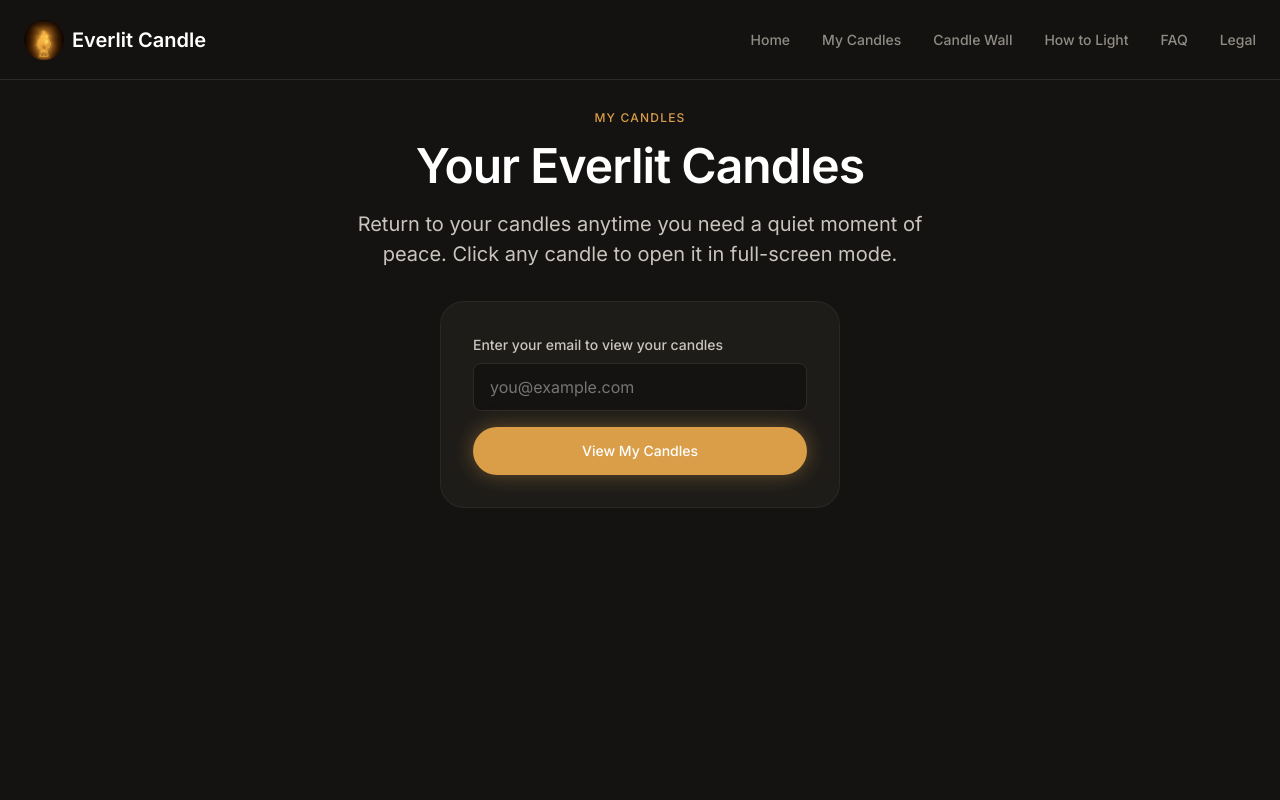
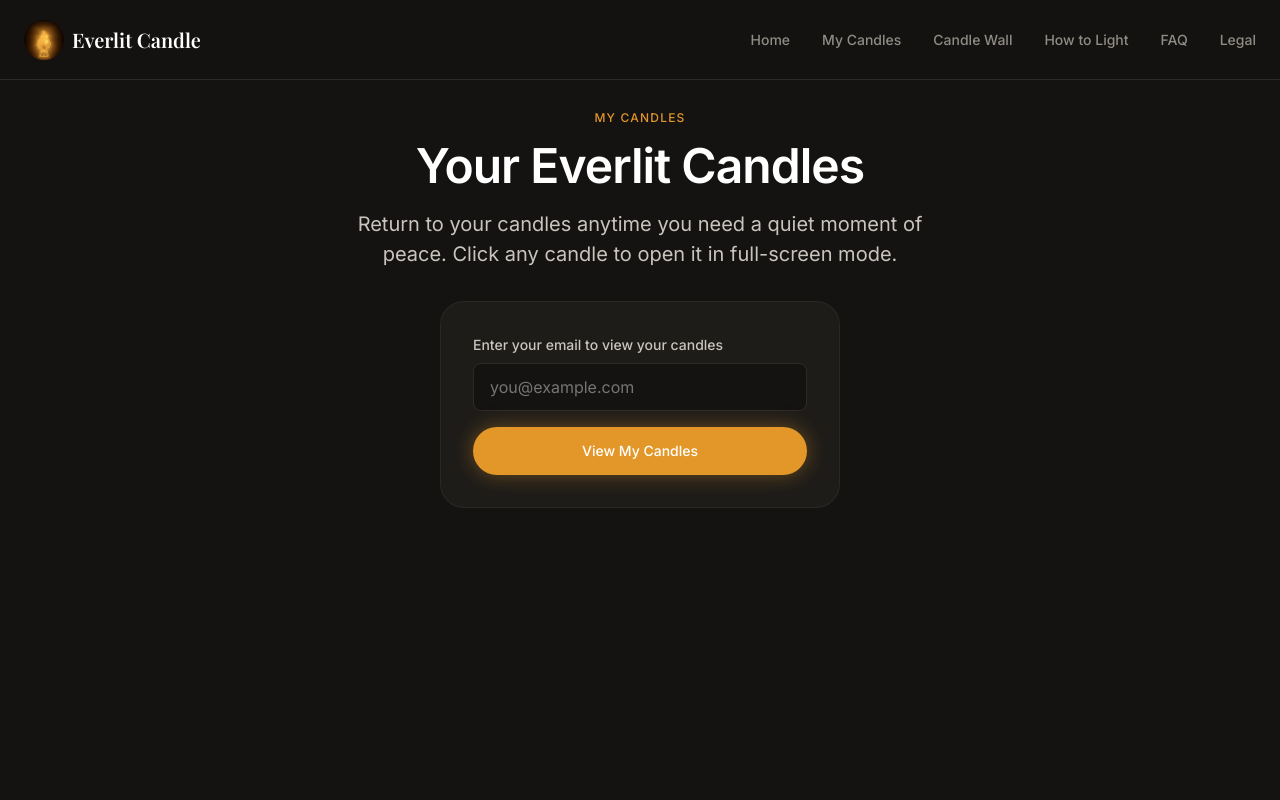
Before and after one commit to seliganmd/EverlitCandle, a plain HTML site: page mycandles.html in a window 1280 px wide. Shown: the top 800 px of the page. Drawn offline with nearby package versions, Linux system fonts and the light colour scheme.

Commit message:
Color #e49729, header Playfair, mobile H1 48px, hamburger transparent, nav black bg

```diff
--- a/css/styles.css
+++ b/css/styles.css
@@ -14,8 +14,8 @@
   --color-bg-surface: #1e1c19;
   --color-bg-surface-hover: #26231f;
   --color-border: #2e2b26;
-  --color-primary: #db9e48;
-  --color-primary-glow: rgba(219, 158, 72, 0.4);
+  --color-primary: #e49729;
+  --color-primary-glow: rgba(228, 151, 41, 0.4);
   --color-text-primary: #c9c5be;
   --color-text-muted: #8f8c85;
   --color-white: #ffffff;
@@ -121,6 +121,12 @@ h1, .display-xl {
   color: var(--color-white);
 }
 
+@media (max-width: 639px) {
+  h1, .display-xl {
+    font-size: 48px;
+  }
+}
+
 h2, .display-lg {
   font-family: var(--font-primary);
   font-size: clamp(32px, 5vw, var(--text-display-lg-size));
@@ -215,7 +221,10 @@ a {
   align-items: center;
   gap: var(--space-sm);
   color: var(--color-white);
-  font-family: var(--font-primary);
+}
+
+.logo span {
+  font-family: var(--font-secondary);
   font-size: 20px;
   font-weight: 600;
 }
@@ -1079,7 +1088,7 @@ a {
     gap: 5px;
     width: 32px;
     height: 32px;
-    background: #141311;
+    background: transparent;
     border: none;
     cursor: pointer;
     padding: 0;
```
